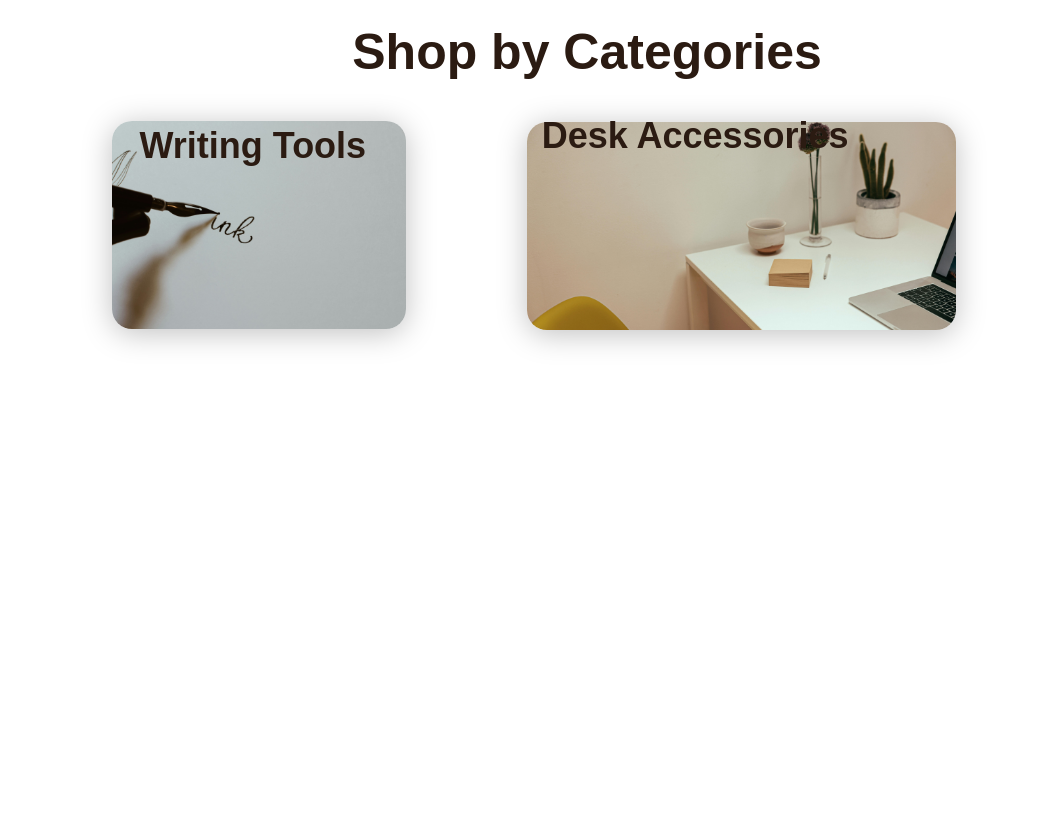
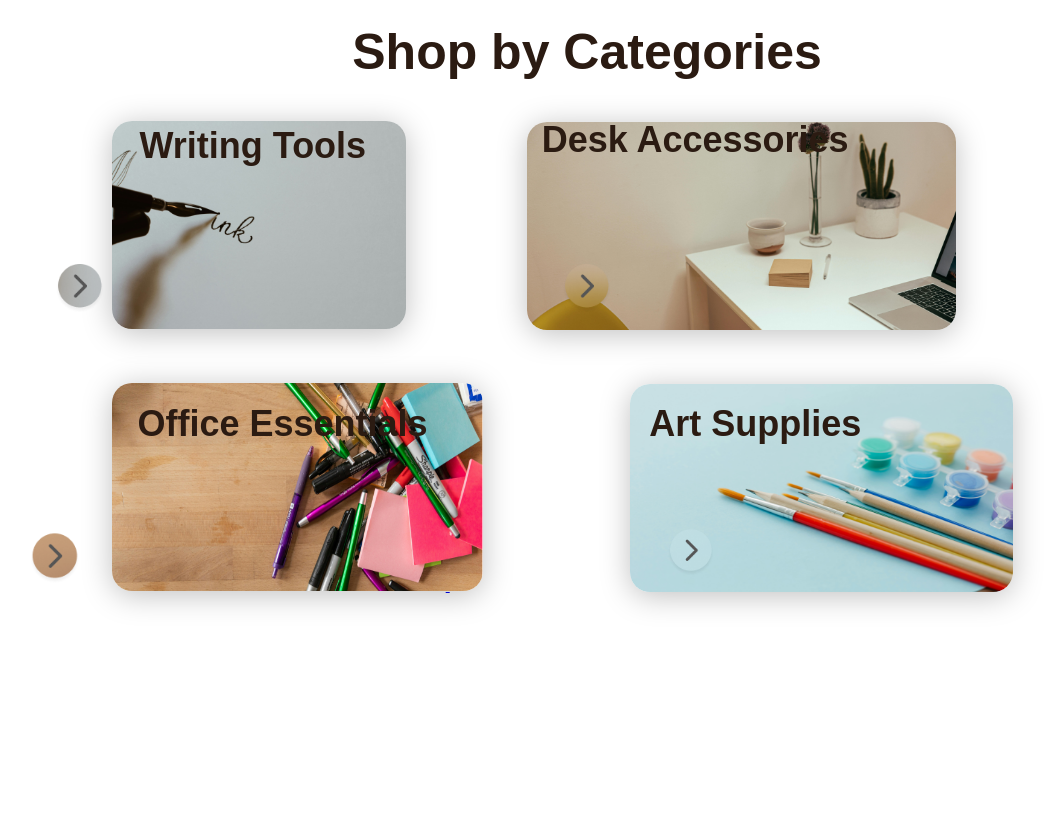
Before and after one commit to matheeshapathirana/Deskshop, a PHP site: page / in a window 1280 px wide. Shown: the part 903-1725 px from the top of the page, without its empty margins (53-1109 px from the left). Before the commit the page ends 1249 px from the top, so only its background shows below. Run offline with PHP 8.4, Linux system fonts and the light colour scheme.

Commit message:
Added Arrows fro categories

```diff
--- a/index.css
+++ b/index.css
@@ -435,6 +435,13 @@ p.overlay-text-1 {
     padding: 4px 8px;
     border-radius: 4px;
 }
+img.w-arrow {
+    position: relative;
+    top: -15px;
+    left: -300px;
+    width: 50px;
+    height: 50px;
+}
 /****************************/
 div.category-item-2 {
 display: flex;
@@ -500,3 +507,108 @@ a.wtools-image-2 {
 a.wtools-image, a.wtools-image-2 {
     text-decoration: none;
 }
+img.desk-arrow {
+    position: relative;
+    top: -80px;
+    left: 20px;
+    width: 50px;
+    height: 50px;
+}
+p.overlay-text-2 {
+    position: relative;
+    top: -320px;
+}
+/*******************************************/
+div.category-column-wide:nth-child(1) > div:nth-child(1) > img:nth-child(1) {
+    position: relative;
+    top: 0px;
+    height: 26vh;
+    width: 487px;
+    left: 37px;
+}
+
+section.categories-section:nth-child(4) > div:nth-child(1) {
+    position: relative;
+    top: -270px;
+}
+
+div.category-column:nth-child(2) > div:nth-child(1) > img:nth-child(1) {
+    position: relative;
+    top: -30px;
+    left: -214px;
+    width: 23vw;
+    height: 26vh;
+}
+
+div.category-column-wide:nth-child(1) > div:nth-child(1) > img:nth-child(1) {
+    position: relative;
+    top: 0px;
+    height: 26vh;
+    width: 487px;
+    left: 37px;
+}
+
+div.category-column:nth-child(2) > div:nth-child(1) > img:nth-child(1) {
+    position: relative;
+    top: -30px;
+    left: -214px;
+    width: 23vw;
+    height: 26vh;
+}
+
+p.overlay-text-3 {
+    position: absolute;
+    width: 300px;
+    top: -20px;
+    left: 75px;
+    font-size: 1.5rem;
+    font-weight: bold;
+    color: #2B1B12;
+    font: 700 36px Montserrat, sans-serif;
+    padding: 4px 8px;
+    border-radius: 4px;
+}
+
+p.overlay-text-4 {
+    position: absolute;
+    width: 300px;
+    top: -50px;
+    left: -60px;
+    font-size: 1.5rem;
+    font-weight: bold;
+    color: #2B1B12;
+    font: 700 36px Montserrat, sans-serif;
+    padding: 4px 8px;
+    border-radius: 4px;
+}
+.category-item-3 > a:nth-child(1) > img:nth-child(1) {
+    height: 26vh;
+    position: relative;
+    left: 37px;
+    width: 29vw;
+    box-shadow: 0px 4px 30px rgba(0, 0, 0, 0.25); /* Added drop shadow */
+    border-radius: 20px; /* Makes corners rounded */
+}
+.category-item-4 > a:nth-child(1) > img:nth-child(1) {
+    height: 26vh;
+    position: relative;
+    top: -29px;
+    left: -71px;
+    width: 383px;
+    box-shadow: 0px 4px 30px rgba(0, 0, 0, 0.25); /* Added drop shadow */
+    border-radius: 20px; /* Makes corners rounded */
+}
+img.office-arrow {
+    z-index: 1000;
+    position: relative;
+    left: -427px;
+    scale: 80%;
+    top: 0;
+}
+img.art-arrow {
+    position: relative;
+    z-index: 1000;
+    left: -430px;
+    top: -35px;
+    scale: 72%;
+}
--- a/index.html
+++ b/index.html
@@ -2,7 +2,7 @@
 <html>
 <head>
     <title>DeskShop</title>
-            <link rel="icon" type="image/x-icon" href="Assets/icons/favicon.ico?v=2"> <!-- Add this line -->
+    <link rel="icon" type="image/x-icon" href="Assets/icons/favicon.ico?v=2">
     <link rel="stylesheet" type="text/css" href="index.css">
 </head>
 <body>
@@ -14,7 +14,6 @@
                     <h1 class="logo">DeskShop</h1>
                     <nav class="nav-menu">
                         <a href="#" class="nav-item">Home</a>
-                        <!-- <a href="#" class="nav-item-products">Products</a> -->
                         <div class="products-dropdown">
                             <button class="products-dropdown-button">Products</button>
                             <div class="products-dropdown-content">
@@ -42,25 +41,47 @@
             <div class="categories-row">
                 <div class="category-column">
                     <div class="category-item-1">
-                            <!-- <div class="image-container-1"> -->
                         <a class="wtools-image" href="#writing-tools">
-                                    <img class="w-img"loading="lazy" src="Assets/writing-tools.png" alt="Writing Tools" />
+                            <img class="w-img" loading="lazy" src="Assets/writing-tools.png" alt="Writing Tools" />
+                            <img class="w-arrow" loading="lazy" src="Assets/Arrows/writing-tools-arrow.png" alt="Arrow" />
                             <p class="overlay-text-1">Writing Tools</p>
                         </a>
-                            <!-- </div> -->
                     </div>
                 </div>
                 <div class="category-column-wide">
                     <div class="category-item-2">
-                            <!-- <div class="image-container-2"> -->
                         <a class="wtools-image-2" href="#desk-accessories">
                             <img class="desk-img" loading="lazy" src="Assets/desk-accessories.png" alt="Desk Accessories" />
+                            <img class="desk-arrow" src="Assets/Arrows/desk-accessories-arrow.png" alt="Arrow">
                             <p class="overlay-text-2">Desk Accessories</p>
                         </a>
-                            <!-- </div> -->
                     </div>
                 </div>
             </div>
         </section>
+
+        <section class="categories-section">
+            <div class="categories-row">
+                <div class="category-column-wide">
+                    <div class="category-item-3">
+                        <a href="#office-essentials">
+                            <img loading="lazy" src="Assets/office-essentials.png" alt="Office Essentials" />
+                            <img class="office-arrow" src="Assets/Arrows/office-essentials-arrow.png" alt="Arrow">
+                            <p class="overlay-text-3">Office Essentials</p>
+                        </a>
+                    </div>
+                </div>
+                <div class="category-column">
+                    <div class="category-item-4">
+                        <a href="#art-supplies">
+                            <img loading="lazy" src="Assets/art-supplies.png" alt="Art Supplies" />
+                            <img class="art-arrow" src="Assets/Arrows/art-supplies-arrow.png" alt="Arrow">
+                            <p class="overlay-text-4">Art Supplies</p>
+                        </a>
+                    </div>
+                </div>
+            </div>
+        </section>
+    </div>
 </body>
 </html>
```
Also changed, not shown: Assets/Arrows/art-supplies-arrow.png (added), Assets/Arrows/desk-accessories-arrow.png (added), Assets/Arrows/office-essentials-arrow.png (added), Assets/Arrows/writing-tools-arrow.png (added), Assets/art-supplies.png (added), Assets/office-essentials.png (added). Lines whose indentation alone changed are shown as unchanged.
